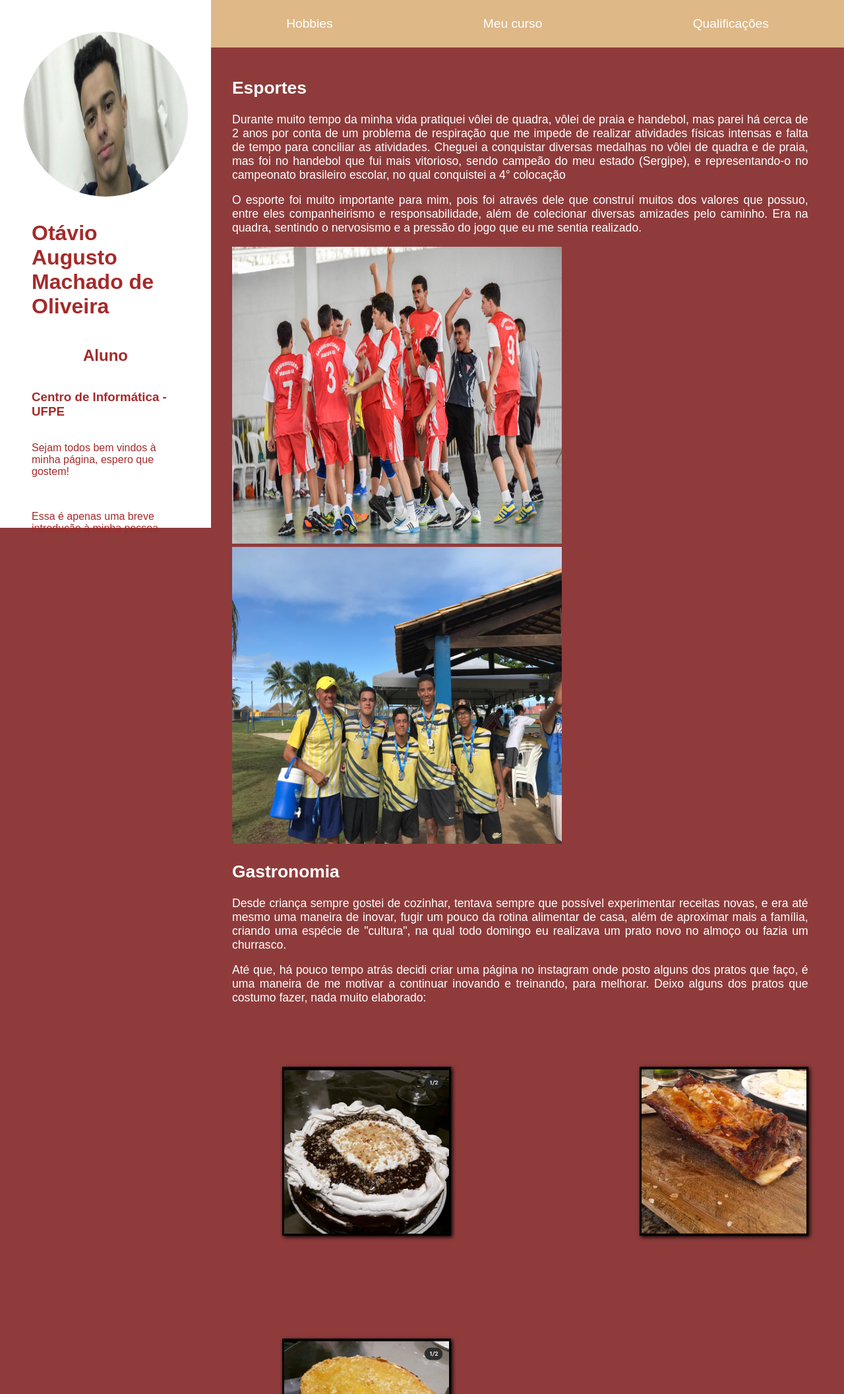
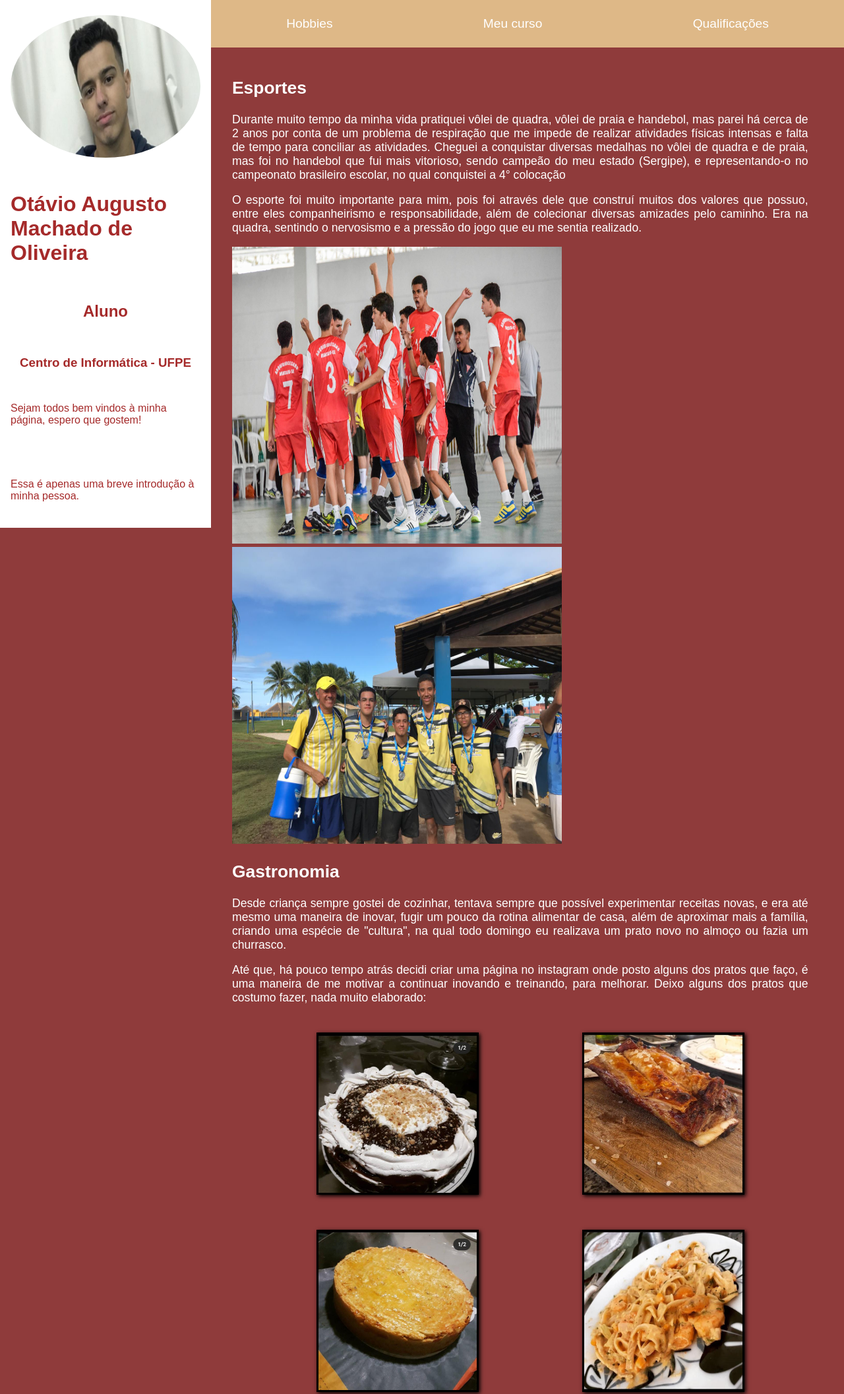
Before and after one commit to Scrollsine/Projeto-I.C-2020.3-, a plain HTML site: page index.html in a window 1280 px wide. Shown: the top 2113 px of the page at 66% size. Drawn offline with Linux system fonts and the light colour scheme.

Commit message:
adicionando a página no site

```diff
--- a/index.html
+++ b/index.html
@@ -51,8 +51,8 @@
                              entre eles companheirismo e responsabilidade, além de colecionar diversas amizades pelo caminho. Era na quadra,
                              sentindo o nervosismo e a pressão do jogo que eu me sentia realizado.
                         </p>
-                        <img src="assets/handebol1.jpg" alt="Foto do time vibrando junto." width="500px" height="450px">
-                        <img src="assets/volei1.jpg" alt="Foto das duplas exibindo as medalhas."width="500px" height="450px">
+                        <img src="assets/handebol1.jpg" alt="Foto do time vibrando junto."width="500rem" height="450rem" max-width:100%; height:auto; >
+                        <img src="assets/volei1.jpg" alt="Foto das duplas exibindo as medalhas."width="500rem" height="450 rem" max-width:100%; height:auto; >
                     <h1>Gastronomia</h1>
                         <p>
                             Desde criança sempre gostei de cozinhar, tentava sempre que possível experimentar receitas novas,
@@ -66,9 +66,9 @@
                         </p>
                          <div class = "foto">
                             <img src="assets/comida1.jpeg" alt="Bolo Nega Maluca" >
-                            <img src="assets/comida2.jpeg" alt="Costela na brasa" >
-                            <img src="assets/comida3.jpeg" alt="Torta salgada de frango" ><br>
-                            <img src="assets/comida4.jpeg" alt="Macarrão Fetuccini ao molho branco com camarão" >
+                            <img src="assets/comida2.jpeg" alt="Costela na brasa" > <br>
+                            <img src="assets/comida3.jpeg" alt="Torta salgada de frango" >
+                            <img src="assets/comida4.jpeg" alt="Macarrão Fetuccini ao molho branco com camarão" > <br>
                             <img src="assets/comida5.jpeg" alt="Torta de Limão" >
                             <img src="assets/comida6.jpeg" alt="Pão de alho caseiro" >
                         </div>
@@ -105,8 +105,8 @@
                         uma vez que é possível trabalhar em home office, além da possibilidade de emigração, já que essa área
                         permite isso facilmente.
                     </p>
-                    <img src="assets/noticiati1.png" alt="TI é o setor que mais cresce durante a pandemia" width="1000px" height="450px">
-                    <img src="assets/noticiati2.png" alt="Brasileiros deixam o país para trabalhar com tecnologia na Europa" width="1000px" height="450px"><br>
+                    <img src="assets/noticiati1.png" alt="TI é o setor que mais cresce durante a pandemia" width="700rem" height="500rem" max-width:100%; height:auto;>
+                    <img src="assets/noticiati2.png" alt="Brasileiros deixam o país para trabalhar com tecnologia na Europa" width="700rem" height="500rem" max-width:100%; height:auto; ><br>
                     <a href="https://www.segs.com.br/info-ti/247244-ti-e-o-setor-que-mais-cresce-em-demandas-por-profissionais-durante-a-pandemia"  target="_blank">Ti é o setor que mais cresce no mundo em meio à pandemia</a><br><br>
                     <a href="https://epocanegocios.globo.com/Carreira/noticia/2019/12/brasileiros-estao-deixando-o-pais-para-trabalhar-com-tecnologia-na-europa.html"target="_blank">Brasileiros deixam o país para trabalhar com tecnologia na Europa</a>
                 </div>
--- a/main.css
+++ b/main.css
@@ -17,11 +17,11 @@ display: flex;
   display: flex;
   flex-direction: column;
   width: 25%;
-  height: 100vh;
+  height: 100%;
   background-color: white;
   align-items: center;
   justify-content: space-around;
-  padding: 3rem;
+  padding: 1rem;
   color: brown;
   z-index: 2;
 }
@@ -34,9 +34,11 @@ display: flex;
 }
 .fotoperfil{
   border-radius: 50%;
-  width: 250px;
-  height: 250px;
+  width: 50vh;
+  height: 50vh;
   margin-bottom: 1rem;
+  max-width:100%;
+  height:auto;
 }
 .header{
   position: fixed ;
@@ -91,15 +93,14 @@ a:hover{
   color: white;
 }
 .foto img{
-  width: 250px;
-  height: 250px;
-  margin-left: 2cm;
-  margin-top: 2cm;
-  margin-bottom: 2cm;
+  width: 15rem;
+  height: 15rem;
+  margin: 1.5rem;
   border-style: solid;
   border-width: 3px ;
   border-color: black;
   box-shadow: 2px 2px 6px black;
+  margin-left: 8rem;
 }
 .foto img:hover{
   -webkit-transform: scale(1.6);
```
